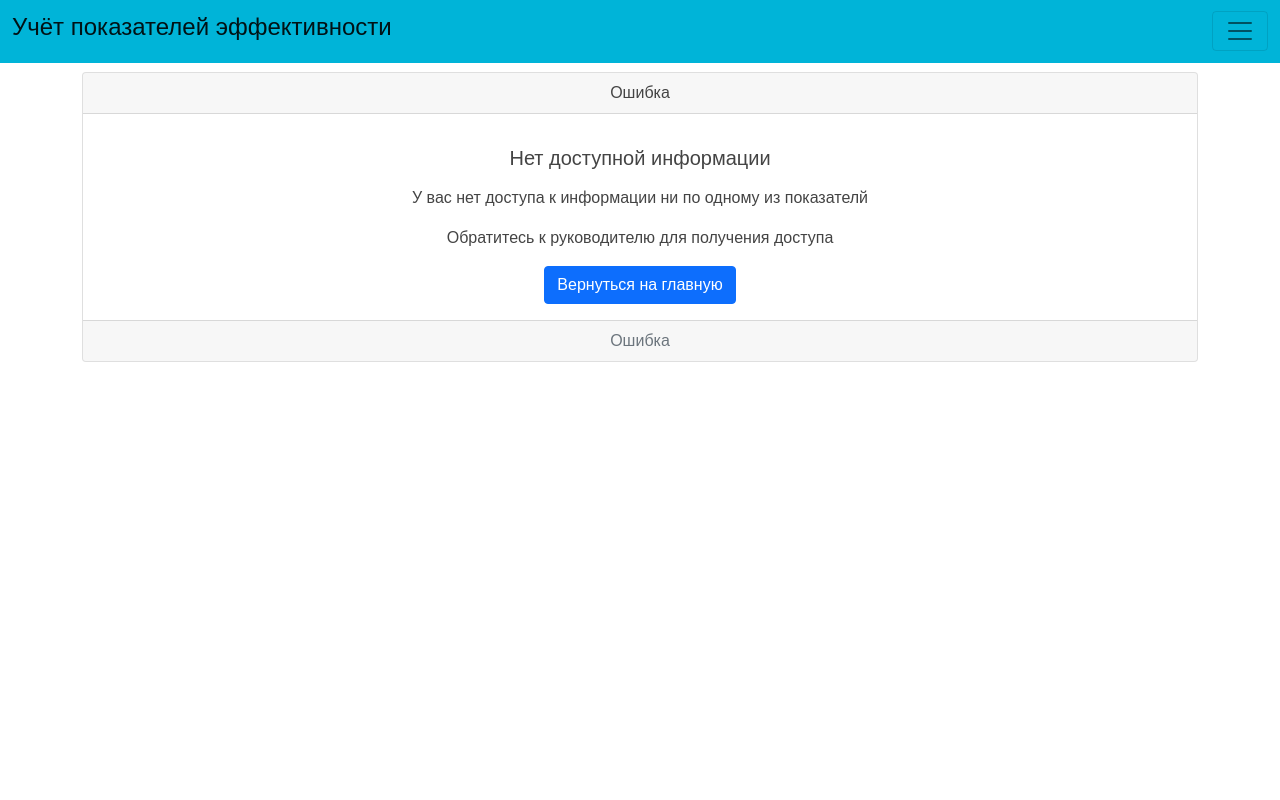
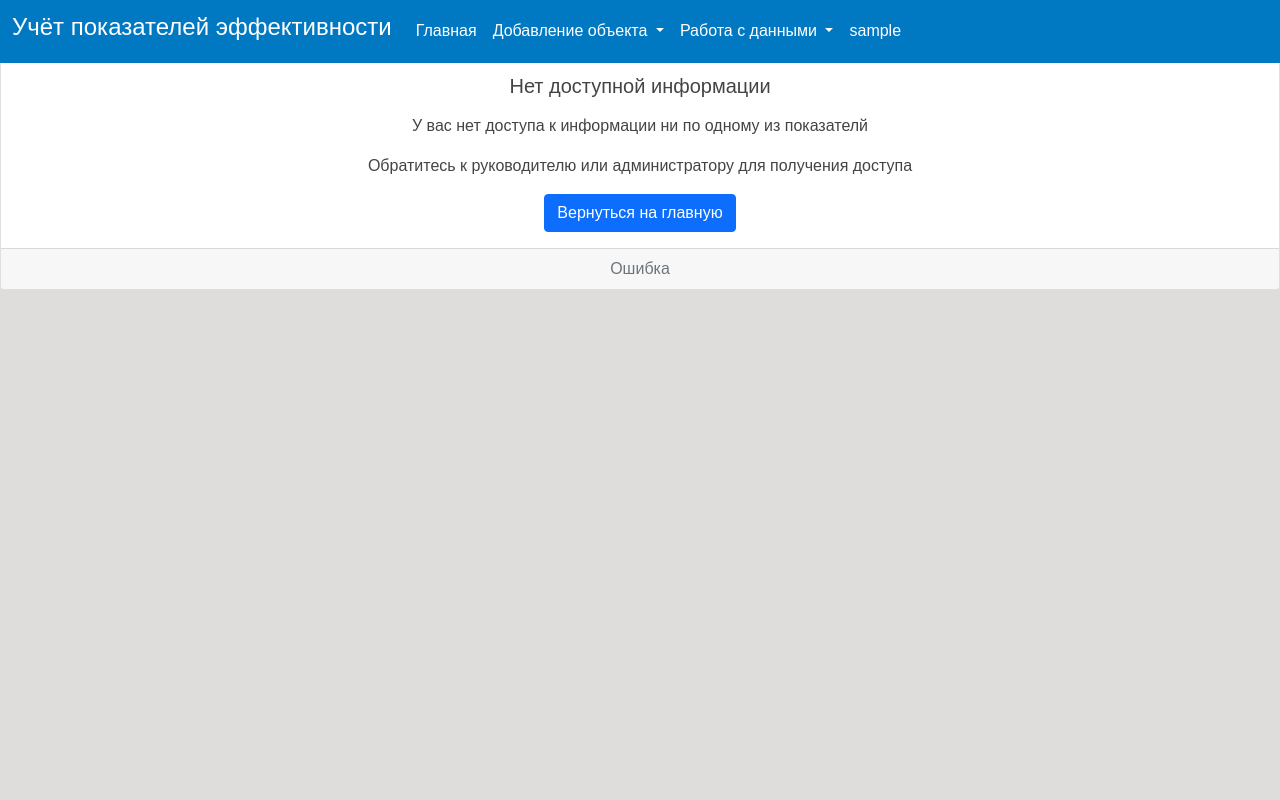
Before and after one commit to ChashnikovEvgeni/PI_IC, a Django app: page /IC/Indicator/settlement_form/ in a window 1280 px wide. Run offline with Django 3.2, Linux system fonts and the light colour scheme; the visitor is signed in with stand-in values (Sample User, id 1); data that the repository does not hold is empty; some libraries are stand-ins or nearby versions.

Commit message:
Другой вариант дизайна

```diff
--- a/Accounting_table/Accounting_table/settings.py
+++ b/Accounting_table/Accounting_table/settings.py
@@ -61,7 +61,7 @@ MIDDLEWARE = [
     'django.contrib.auth.middleware.AuthenticationMiddleware',
     'django.contrib.messages.middleware.MessageMiddleware',
     'django.middleware.clickjacking.XFrameOptionsMiddleware',
-    'debug_toolbar.middleware.DebugToolbarMiddleware',
+   #'debug_toolbar.middleware.DebugToolbarMiddleware',
     'debug_toolbar_force.middleware.ForceDebugToolbarMiddleware',
 ]
 
--- a/Accounting_table/IC/models.py
+++ b/Accounting_table/IC/models.py
@@ -29,8 +29,8 @@ class Service(models.Model):
         super().save(*args, **kwargs)
 
     class Meta:
-        verbose_name = 'Служба(уточнить название раздела)'
-        verbose_name_plural = 'Службы(уточнить название раздела)'
+        verbose_name = 'Служба'
+        verbose_name_plural = 'Службы'
         ordering = ['title']
 
 
--- a/Accounting_table/IC/templates/IC/Indicator_detail.html
+++ b/Accounting_table/IC/templates/IC/Indicator_detail.html
@@ -3,8 +3,8 @@
 {% load static %}
 {% block indicator_detail %}
 
-</br>
-<div class="container" >
+
+<div class="container" style="margin-top:6%; ">
 
 <!-- Вариант таблицей-->
 <h2>Подробности по показателю:</h2>
--- a/Accounting_table/IC/templates/IC/base.html
+++ b/Accounting_table/IC/templates/IC/base.html
@@ -11,13 +11,13 @@
     <link type="text/css" href="{% static 'IC/css/s.css' %}" rel="stylesheet" />
     <title>IC</title>
 </head>
-<!--<body style="background: linear-gradient(90deg, #aea4e3, #d3ffe8);">-->
+<body style="background-color:#dedddc; ">
 
 
-
-<nav class="navbar navbar-light fixed-top" style="background-color:#00b4d8;">
+<!--
+<nav class="navbar navbar-light fixed-top" style="background-color:#0079c2;">
   <div class="container-fluid">
-    <a class="navbar-brand" ><h4  >Учёт показателей эффективности</h4></a>
+      <a class="navbar-brand" style="color:#ffffff;"><h4  >Учёт показателей эффективности</h4></a>
     <button class="navbar-toggler" type="button" data-bs-toggle="offcanvas" data-bs-target="#offcanvasNavbar" aria-controls="offcanvasNavbar" style="color:white;" >
       <span class="navbar-toggler-icon" ></span>
     </button>
@@ -28,7 +28,7 @@
       </div>
 
 
-      {% block main_menu %}
+
       {% if request.user.is_authenticated %}
       <div class="offcanvas-body">
         <ul class="navbar-nav justify-content-end flex-grow-1 pe-3">
@@ -82,18 +82,82 @@
           </div>
 
           {% endif %}
-     {% endblock %}
+
 
 
       </div>
     </div>
   </div>
 </nav>
+-->
 
 
+<nav class="navbar navbar-expand-lg navbar-light fixed-top" style="background-color:#0079c2;" >
+  <div class="container-fluid">
+    <a class="navbar-brand" style="color:#ffffff;"><h4  >Учёт показателей эффективности</h4></a>
+    <button class="navbar-toggler" type="button" data-bs-toggle="collapse" data-bs-target="#navbarScroll" aria-controls="navbarScroll" aria-expanded="false" aria-label="Toggle navigation">
+      <span class="navbar-toggler-icon"></span>
+    </button>
+      {% block main_menu %}
+      {% if request.user.is_authenticated %}
+    <div class="collapse navbar-collapse" id="navbarScroll">
+      <ul class="navbar-nav me-auto my-2 my-lg-0 navbar-nav-scroll" style="--bs-scroll-height: 100px;">
+        <li class="nav-item">
+          <a class="nav-link active" aria-current="page" style="color:#ffffff;" href = "{% url 'home' %}">Главная</a>
+        </li>
+         {% if perms.IC.IsEditor %}
+        <li class="nav-item dropdown">
+          <a class="nav-link dropdown-toggle" id="navbarScrollingDropdown" role="button" data-bs-toggle="dropdown" aria-expanded="false" style="color:#ffffff;">
+           Добавление объекта
+          </a>
+          <ul class="dropdown-menu" aria-labelledby="navbarScrollingDropdown">
+            <li><a class="dropdown-item" title="Возможно использовать только если вы администратор"  href="{% url 'add_service' %}">Добавить службу</a></li>
+             <li><hr class="dropdown-divider"></li>
+              <li><a class="dropdown-item" title="Возможно использовать только если вы администратор" href="{% url 'add_department' %}">Добавить отдел/группу</a></li>
+            <li><hr class="dropdown-divider"></li>
+            <li><a class="dropdown-item" title="Возможно использовать только если вы администратор"  href="{% url 'add_indicator' %}">Добавить показатель</a></li>
+               <li><hr class="dropdown-divider"></li>
+              <li><a class="dropdown-item" title="Возможно использовать только если вы администратор"  href="{% url 'add_critical_service' %}" >Добавить критический сервис/службу</a></li>
+          </ul>
+        </li>
+        {% endif %}
+    <li class="nav-item dropdown">
+          <a class="nav-link dropdown-toggle" id="navbarScrollingDropdown" role="button" data-bs-toggle="dropdown" aria-expanded="false" style="color:#ffffff;">
+            Работа с данными
+          </a>
+          <ul class="dropdown-menu" aria-labelledby="navbarScrollingDropdown">
+            <li><a class="dropdown-item" title="Ввод данных фактического состояния по каждому из показателей."   href="{% url 'input1' %}">Ввод данных за отчётный период</a></li>
+             <li><hr class="dropdown-divider"></li>
+              <li><a class="dropdown-item" title="Просмотр отчётов по каждому из отделов. Вам будет представленны суммарные показатели." href="{% url 'department-report-departments' %}">Отчёт отделов</a></li>
+            <li><hr class="dropdown-divider"></li>
+            <li><a class="dropdown-item" title="Расчётная форма, показывающая подробную информацию по каждому показателю и позволяющая перейти к просмотру подробностей по каждому из них." href="{% url 'indicator-settlement-form' %}">Расчётная форма</a></li>
+               <li><hr class="dropdown-divider"></li>
+              <li><a class="dropdown-item"  title=""  href="{% url 'CS_input1' %}">Критически важные сервисы/службы</a></li>
+          </ul>
+        </li>
 
-</br>
-</br>
+         <li class="nav-item">
+          <a class="nav-link active" aria-current="page" style="color:#ffffff;" href="{% url 'logout' %}">{{user.username}}</a>
+        </li>
+      </ul>
+    </div>
+      {% else %}
+      <div class="collapse navbar-collapse" id="navbarScroll">
+          <ul class="navbar-nav me-auto my-2 my-lg-0 navbar-nav-scroll" style="--bs-scroll-height: 100px;">
+            <li class="nav-item">
+          <a class="nav-link active" aria-current="page" style="color:#ffffff;" title="Регистрация нового пользователя"  href="{% url 'register' %}">Регистрация</a>
+        </li>
+         <li class="nav-item">
+          <a class="nav-link active" aria-current="page" style="color:#ffffff;"title="Вход в существующий аккаунт"   href="{% url 'login' %}">Войти</a>
+        </li>
+          </ul>
+      </div>
+       {% endif %}
+      {% endblock main_menu %}
+  </div>
+</nav>
+
+
 
 
 
--- a/Accounting_table/IC/templates/IC/change_files.html
+++ b/Accounting_table/IC/templates/IC/change_files.html
@@ -2,12 +2,9 @@
 {% load static %}
 
 {% block change_files %}
-</br>
 
+<div class="container" align="middle" style="margin-top:6%; " >
 
-</br>
-
-<div class="container" align="middle">
 <div class="card" style="width: 60rem;" align="left" >
     <div class="card-body">
     <p class="from-control"><h2>Редактирование файлов показателя {{indicator_title}}</h2></p>
--- a/Accounting_table/IC/templates/IC/settlement_form.html
+++ b/Accounting_table/IC/templates/IC/settlement_form.html
@@ -4,9 +4,9 @@
 {% block settlement_form %}
 
 
-<div class="container" >
+
 <div class="table-responsive">
-    </br>
+
     {% if page_obj.paginator.count == 0 %}
 
     <div class="card text-center">
@@ -16,7 +16,7 @@
   <div class="card-body">
     <p><h5 class="card-title">Нет доступной информации</h5></p>
     <p class="card-text">У вас нет доступа к информации ни по одному из показателй</p>
-      <p class="card-text">Обратитесь к руководителю для получения доступа</p>
+      <p class="card-text">Обратитесь к руководителю или администратору для получения доступа</p>
     <a href="{% url 'home' %}" class="btn btn-primary">Вернуться на главную</a>
   </div>
   <div class="card-footer text-muted">
@@ -25,8 +25,13 @@
 </div>
 
     {% else %}
-    <table class="table table-bordered table-striped table-hover" style="border: 10px; margin-top:10%; background: #caf0f8;">
-    <thead><tr><th>#</th><th>Название отдела/группы</th><th>Название показателя</th><th>Единицы измерения показателя</th><th>Комментарий</th> <th>Целевой показаетль</th> <th>Вес показателя</th><th>План</th><th>Факт</th><th>Значение показателя</th><th></th></tr></thead>
+
+<div class="card" style="margin-top:6%; margin-bottom:3%; margin-left:3%; margin-right:3%; "  >
+
+  <div class="card-body" style=" margin-top:2%;  margin-bottom:10% " >
+     <div class="container" align="center">
+    <table class="table table-primary table-bordered table-striped table-hover" style="border: 10px;">
+    <thead><tr><th>#</th><th>Название отдела/группы</th><th>Название показателя</th><th>Единицы измерения показателя</th><th>Комментарий</th> <th>Целевой показатель</th> <th>Вес показателя</th><th>План</th><th>Факт</th><th>Значение показателя</th><th></th></tr></thead>
     <tbody>
 	{% for Indicator in page_obj %}
     <tr>
@@ -45,11 +50,16 @@
     {% endfor %}
 	</tbody>
 </table>
+
+
+{% show_pagination page_obj=page_obj %}
+ </div>
+
 </div>
-{% show_pagination page_obj=page_obj %}
+
+</div>
 </div>
 
 {% endif %}
 
-
 {% endblock %}
--- a/Accounting_table/IC/views.py
+++ b/Accounting_table/IC/views.py
@@ -10,7 +10,7 @@ from django.views.generic import CreateView, ListView
 from django_filters.rest_framework import DjangoFilterBackend
 from requests import Response
 from rest_framework import renderers, permissions, status
-from rest_framework.decorators import action, api_view
+from rest_framework.decorators import action, api_view, permission_classes
 from rest_framework.filters import SearchFilter, OrderingFilter
 from rest_framework.parsers import MultiPartParser, FormParser, JSONParser
 from rest_framework.permissions import IsAuthenticated
@@ -21,7 +21,7 @@ from django.core.paginator import Paginator
 from django.contrib.auth.models import User
 from .forms import *
 from .models import *
-from .permissions import IsOwnerOrStaffOrReadOnly, IsAccess, IsEditor1
+from .permissions import IsOwnerOrStaffOrReadOnly, IsAccess, IsCreator
 from .serializers import *
 from .utils import *
 
@@ -36,7 +36,8 @@ class ServiceViewSet(ModelViewSet):
     serializer_class = ServiceSerializer
     permission_classes =  (IsAuthenticated, IsAccess)
 
-
+@api_view(['GET', 'POST'])
+@permission_classes([IsCreator])
 def forms_service(request, service_id=None):
     if service_id is None:
         service = None
@@ -68,7 +69,7 @@ def forms_service(request, service_id=None):
 class DepartmentViewSet(ModelViewSet):
     queryset = Department.objects.all()
     serializer_class = DepartmentSerializer
-    permission_classes = (IsAuthenticated, IsEditor1)
+    permission_classes = (IsAuthenticated, IsAccess)
 
     @action(detail=False, methods=['get'], name='report_departments')
     def report_departments(self, request, *args, **kwargs):
@@ -82,6 +83,8 @@ class DepartmentViewSet(ModelViewSet):
                       {'page_obj': page_obj, 'list': self.queryset, 'service': service})
 
 # формы добвления/изменения отдела/группы
+@api_view(['GET', 'POST'])
+@permission_classes([IsCreator])
 def forms_department(request, department_id=None):
     if department_id is None:
         department = None
@@ -113,8 +116,9 @@ def forms_department(request, department_id=None):
 class IndicatorViewSet(ModelViewSet):
     queryset = Indicator.objects.select_related(
         'department')
-    permission_classes = (IsAuthenticated, )
+    permission_classes = (IsAuthenticated,)
     serializer_class = IndicatorSerializer
+
 
     # представление для Расчётной формы
     @action(detail=False, methods=['get'], name='Settlement form')
@@ -135,7 +139,8 @@ class IndicatorViewSet(ModelViewSet):
 
     # представление для ввода данных
 
-
+@api_view(['GET', 'POST'])
+@permission_classes([IsCreator])
 def data_input(request, indicator_id=None):
         page_obj = get_page_obj(Indicator.objects.filter(department__in=request.user.profile.access.all()), 6, request)
         context = { 'url_name': 'input2'}
@@ -156,7 +161,6 @@ def data_input(request, indicator_id=None):
             for i in page_obj:
                 indicator_form = IndicatorForm(instance=i)
                 forms.append(indicator_form)
-          #  form = IndicatorForm(instance=Indicator.objects.get(pk=3))
             file_form = Indicators_fileForm(None)
             context['fform'] = file_form
             context['forms'] = forms
@@ -169,7 +173,9 @@ def data_input(request, indicator_id=None):
 
 
 # представление для удаления/добавления файлов подтверждения значения показателя
-#@permission_required([IsEditor1], raise_exception=True)
+#@permission_required([IsCreator], raise_exception=True)
+@api_view(['GET', 'POST'])
+@permission_classes([IsCreator])
 def change_files(request, indicator_id=None ):
     indicator = Indicator.objects.get(pk=indicator_id)
     if indicator.department not in request.user.profile.access.all():
@@ -198,7 +204,9 @@ def change_files(request, indicator_id=None ):
 
 
 # формы добвления/изменения показателя
-#@permission_required([IsEditor1], raise_exception=True)
+#@permission_required([IsCreator], raise_exception=True)
+@api_view(['GET', 'POST'])
+@permission_classes([IsCreator])
 def forms_indicator(request, indicator_id=None):
     if indicator_id is None:
         indicator = None
@@ -244,7 +252,9 @@ class Indicators_fileViewSet(ModelViewSet):
     serializer_class = Indicators_fileSerializer
     permission_classes =(IsAuthenticated)
 
-#@permission_required([IsEditor1], raise_exception=True)
+#@permission_required([IsCreator], raise_exception=True)
+@api_view(['GET', 'DELETE'])
+@permission_classes([IsCreator])
 def delete_file(request, id):
     try:
         file =  Indicators_file.objects.get(id=id)
@@ -262,7 +272,9 @@ class Critical_serviceViewSet(ModelViewSet):
     permission_classes =  (IsAuthenticated, IsAccess)
 
 # формы добвления/изменения критических сервисов/служб
-#@permission_required([IsEditor1], raise_exception=True)
+#@permission_required([IsCreator], raise_exception=True)
+@api_view(['GET', 'POST'])
+@permission_classes([IsCreator])
 def forms_crirtical_service(request, critical_service_id=None):
     if critical_service_id is None:
         cs = None
@@ -288,7 +300,9 @@ def forms_crirtical_service(request, critical_service_id=None):
         context['form'] = form
     return render(request, template, context)
 
-#@permission_required([IsEditor1], raise_exception=True)
+#@permission_required([IsCreator], raise_exception=True)
+@api_view(['GET', 'POST'])
+@permission_classes([IsCreator])
 def CS_data_input(request, CS_id=None):
     page_obj = get_page_obj(Critical_service.objects.all(), 6, request)
     context = {'url_name': 'CS_input2'}
@@ -305,7 +319,6 @@ def CS_data_input(request, CS_id=None):
         for i in page_obj:
             CS_form = Crtitical_serviceForm(instance=i)
             forms.append(CS_form)
-        #  form = IndicatorForm(instance=Indicator.objects.get(pk=3))
         context['forms'] = forms
         context['page_obj'] = page_obj
     return render(request, 'IC/critical_services.html', context)
@@ -343,23 +356,3 @@ class LoginUser(LoginView):
 def logout_user(request):
     logout(request)
     return redirect('login')
-
-
-
-
-
-
-# permission_classes = [IsOwnerOrStaffOrReadOnly]
-# как пользоваться фильтрами, поиском, сортировкой
-# filter_backends = [DjangoFilterBackend, SearchFilter, OrderingFilter]
-# filter_fields = ['target_indicator']
-# если ищем по более чем одному полю, тогда search
-# search_fields = ['target_indicator','actual_indicator']
-# адрес по следующему формату
-# http://127.0.0.1:8000/IC/Indicator/?search=90.0
-# сортировка
-# rdering_fields = ['department']
-
-# def perform_create(self, serializer):
-#     serializer.validated_data['owner'] = self.request.user
-#    serializer.save()
```
Also changed, not shown: Accounting_table/IC/permissions.py (+5 -2 lines), Accounting_table/IC/templates/IC/data_input.html (deleted, +0 -21 lines).
